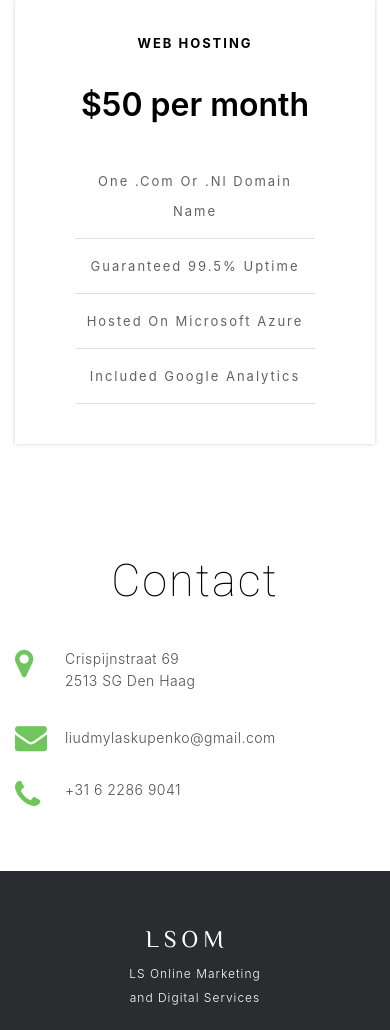
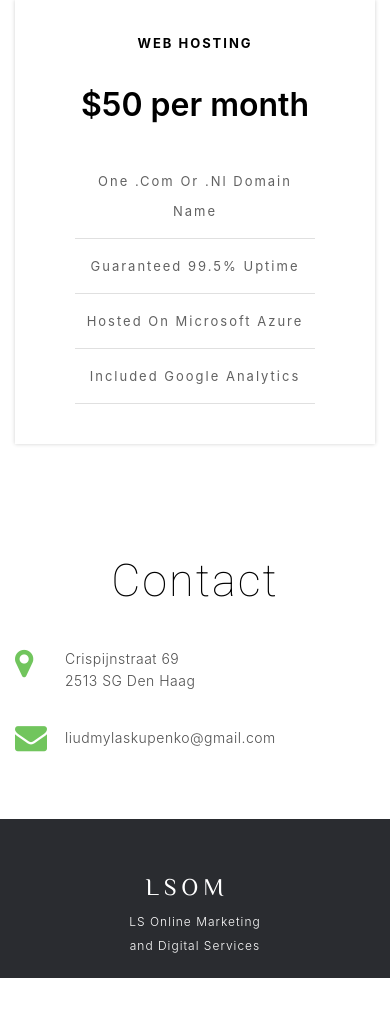
Before and after one commit to lskupenko/lskupenko.github.io, a plain HTML site: page index.html in a window 390 px wide. Shown: the part 2971-4001 px from the top of the page. After the commit the page ends 3949 px from the top, so only its background shows below. Drawn offline with Linux system fonts and the light colour scheme.

Commit message:
Removed phone number

```diff
--- a/index.html
+++ b/index.html
@@ -225,10 +225,6 @@
               <p>liudmylaskupenko@gmail.com</p>
             </div>
 
-            <div>
-              <i class="fa fa-phone"></i>
-              <p>+31 6 2286 9041</p>
-            </div>
           </div>
         </div>
       </div>
```
